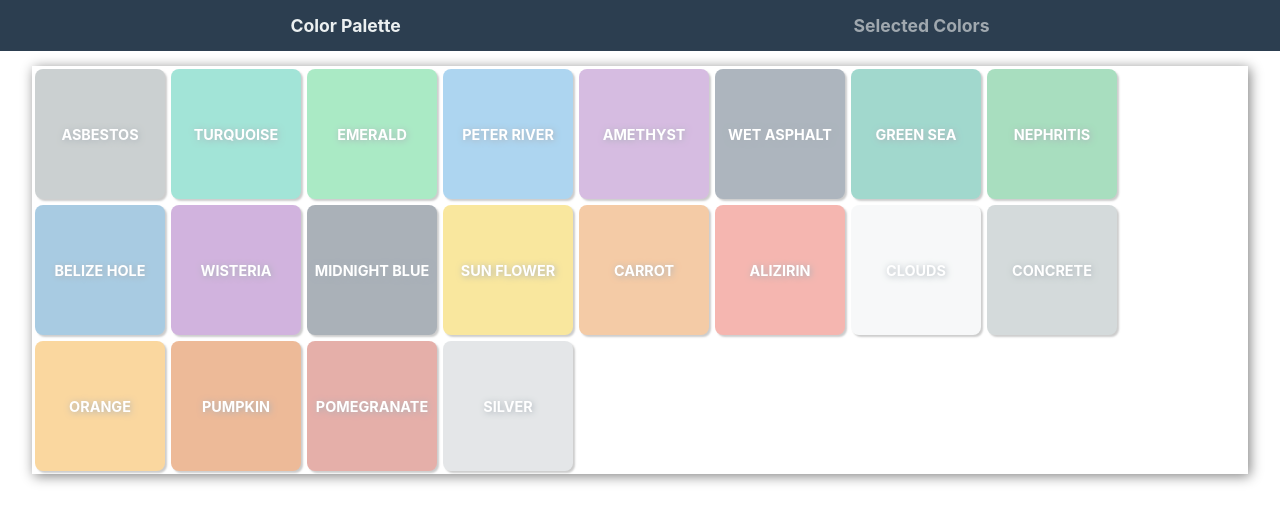
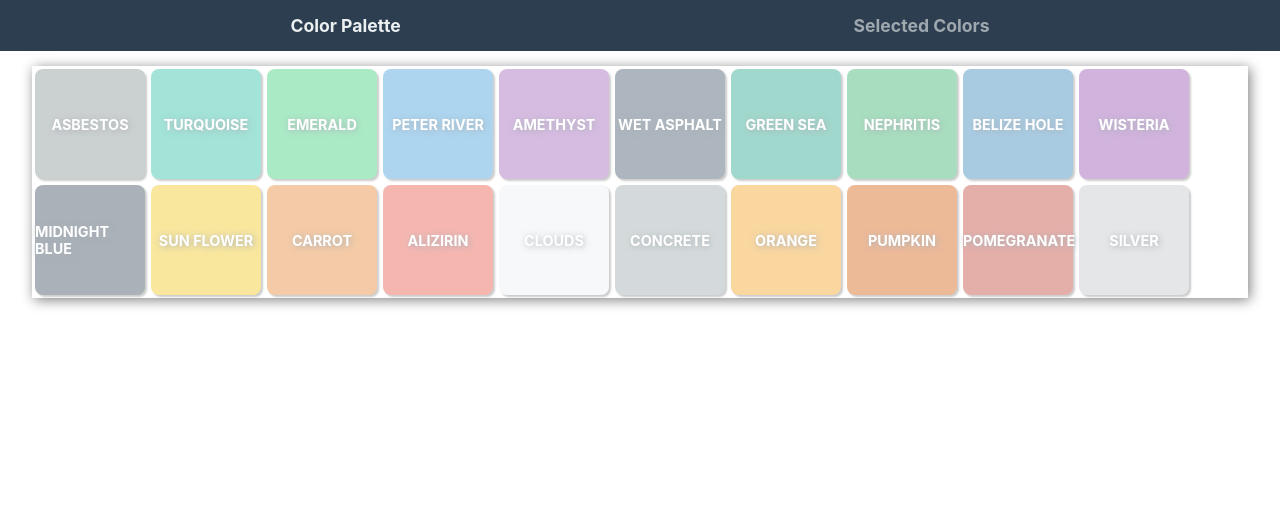
Before and after one commit to alieliacik/Redux-Styled-Components-React-Transtion-Group, a React (Create React App) app: page / in a window 1280 px wide. Shown: the top 522 px of the page. Built offline with nearby package versions, Linux system fonts and the light colour scheme.

Commit message:
Update Color.js

```diff
--- a/src/components/Color.js
+++ b/src/components/Color.js
@@ -7,8 +7,8 @@ const ColorContainer = styled.div`
   justify-content: space-around;
   align-items: center;
   background-color: ${props => props.color};
-  width: 130px;
-  height: 130px;
+  width: 110px;
+  height: 110px;
   margin: 3px;
   border: ${props => props.selected && "7px solid #2c3e50"};
   border-radius: 8px;
```
